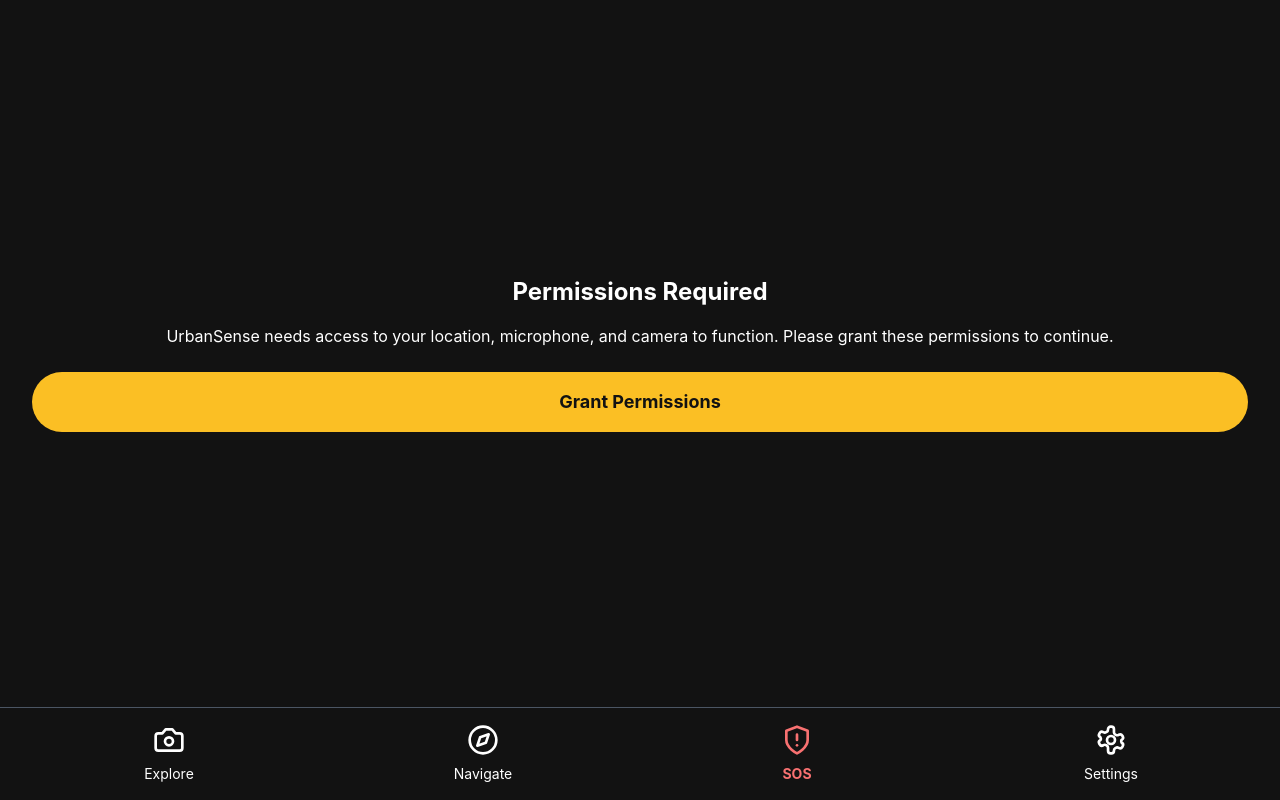
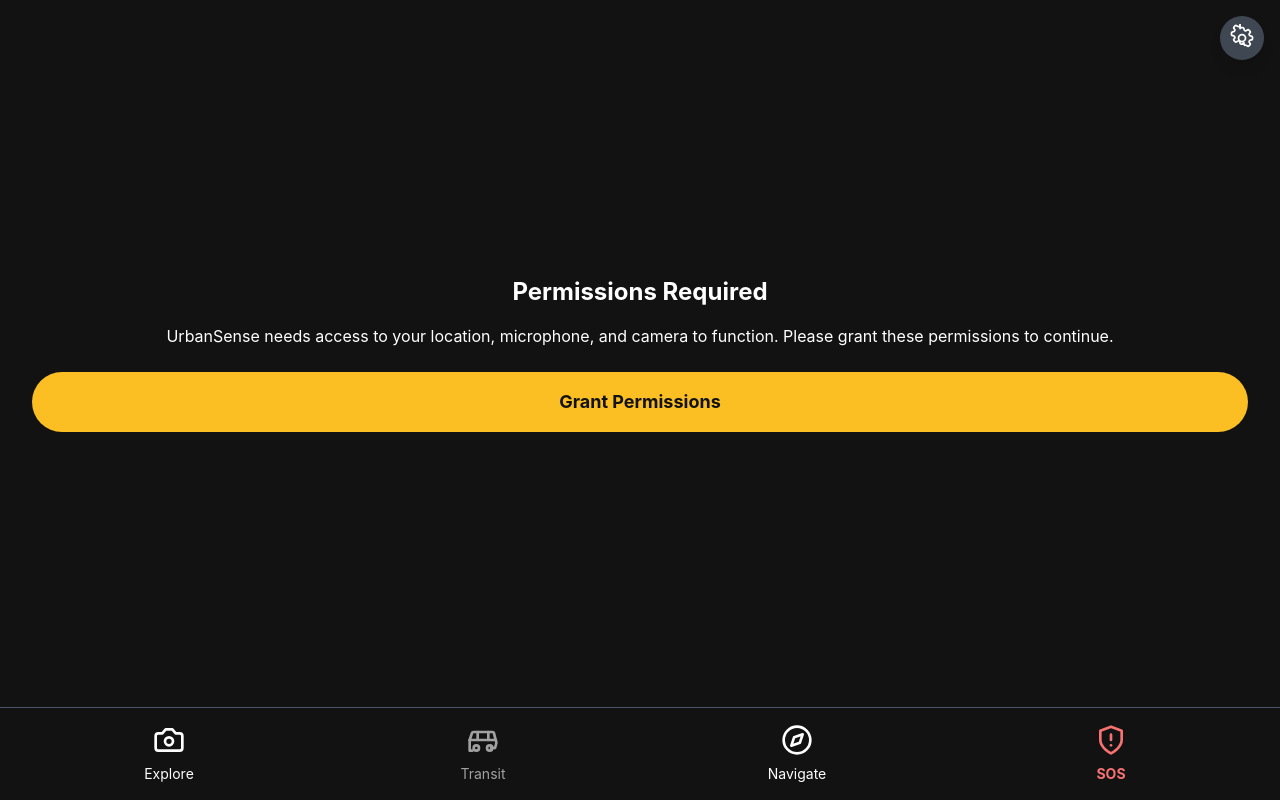
Before and after one commit to parulbhatnagar/UrbanSense, a React (Vite) app: page / in a window 1280 px wide. Built offline with nearby package versions, Linux system fonts and the light colour scheme.

Commit message:
corrected settings and added transit dummy

```diff
--- a/src/App.tsx
+++ b/src/App.tsx
@@ -394,11 +394,23 @@
 
   return (
     <main className="flex flex-col h-screen bg-brand-dark text-brand-light font-sans" aria-live="assertive">
+      {/* Fixed settings button in top-right corner */}
+      <div className="fixed top-4 right-4 z-50">
+        <button
+          onClick={() => setViewState(ViewState.Settings)}
+          className="bg-brand-gray/80 hover:bg-brand-gray/90 p-2 rounded-full shadow-lg"
+          aria-label="Open settings"
+        >
+          <svg xmlns="http://www.w3.org/2000/svg" fill="none" viewBox="0 0 24 24" strokeWidth={1.5} stroke="currentColor" className="w-7 h-7">
+            <path strokeLinecap="round" strokeLinejoin="round" d="M10.343 3.94c.09-.542.56-.94 1.11-.94h1.093c.55 0 1.02.398 1.11.94l.149.894c.07.424.384.764.78.93.398.164.855.142 1.205-.108l.737-.527a1.125 1.125 0 011.45.12l.773.774c.39.389.44 1.002.12 1.45l-.527.737c-.25.35-.272.806-.107 1.204.165.397.505.71.93.78l.893.15c.543.09.94.56.94 1.109v1.094c0 .55-.397 1.02-.94 1.11l-.893.149c-.425.07-.765.383-.93.78-.165.398-.143.854.107 1.204l.527.738c.32.447.269 1.06-.12 1.45l-.774.773a1.125 1.125 0 01-1.449.12l-.738-.527c-.35-.25-.807-.272-1.204-.107-.397.165-.71-.505-.78-.929l-.15-.894c-.09-.542-.56-.94-1.109.94h-1.094c-.55 0-1.019-.398-1.11-.94l-.148-.894c-.071-.424-.384-.764-.781-.93-.398-.164-.854-.142-1.204.108l-.738.527c-.447.32-1.06.269-1.45-.12l-.773-.774a1.125 1.125 0 01-.12-1.45l.527-.737c.25-.35.273-.806.108-1.204-.165-.397-.505-.71-.929-.78l-.894-.15c-.542-.09-.94-.56-.94-1.109v-1.094c0-.55.398-1.02.94-1.11l.894-.149c.424-.07.764-.383.929-.78.165-.398.142-.854-.108-1.204l-.527-.738a1.125 1.125 0 01.12-1.45l.774-.773a1.125 1.125 0 011.45-.12l.737.527c.35.25.807.272 1.204.107.397-.165.71-.505.78-.929l.149-.894z" />
+            <path strokeLinecap="round" strokeLinejoin="round" d="M15 12a3 3 0 11-6 0 3 3 0 016 0z" />
+          </svg>
+        </button>
+      </div>
       <div className="flex-grow flex flex-col">{renderContent()}</div>
       {showFooter && (
          <AppFooter
           onExploreClick={handleStartExplore}
-          onSettingsClick={() => setViewState(ViewState.Settings)}
           onNavigateClick={handleStartNavigation}
           onSosClick={handleTriggerSos}
         />
--- a/src/components/AppFooter.tsx
+++ b/src/components/AppFooter.tsx
@@ -1,16 +1,19 @@
 import React from 'react';
-import { CameraIcon, CompassIcon, ShieldAlertIcon, SettingsIcon } from './icons';
+import { CameraIcon, CompassIcon, ShieldAlertIcon, SettingsIcon, BusIcon } from './icons';
 
 const AppFooter: React.FC<{
   onExploreClick: () => void;
-  onSettingsClick: () => void;
   onNavigateClick: () => void;
   onSosClick: () => void;
-}> = ({ onExploreClick, onSettingsClick, onNavigateClick, onSosClick }) => (
+}> = ({ onExploreClick, onNavigateClick, onSosClick }) => (
    <footer className="grid grid-cols-4 gap-2 w-full p-4 border-t border-brand-gray">
      <button onClick={onExploreClick} className="flex flex-col items-center justify-center space-y-2 text-brand-light" aria-label="Explore surroundings">
        <CameraIcon className="w-8 h-8"/>
        <span className="text-sm">Explore</span>
+     </button>
+     <button disabled className="flex flex-col items-center justify-center space-y-2 text-brand-light opacity-60 cursor-not-allowed" aria-label="Transit (coming soon)">
+       <BusIcon className="w-8 h-8" />
+       <span className="text-sm">Transit</span>
      </button>
      <button onClick={onNavigateClick} className="flex flex-col items-center justify-center space-y-2 text-brand-light" aria-label="Navigate to a destination">
        <CompassIcon className="w-8 h-8"/>
@@ -20,10 +23,6 @@
        <ShieldAlertIcon className="w-8 h-8"/>
        <span className="text-sm font-bold">SOS</span>
      </button>
-    <button onClick={onSettingsClick} className="flex flex-col items-center justify-center space-y-2 text-brand-light">
-      <SettingsIcon className="w-8 h-8"/>
-      <span className="text-sm">Settings</span>
-    </button>
    </footer>
 );
 
--- a/src/components/SettingsView.tsx
+++ b/src/components/SettingsView.tsx
@@ -31,6 +31,7 @@
       </button>
       <h1 className="text-2xl font-bold">Settings</h1>
     </div>
+    <div className="flex flex-col gap-2">
       <div className="flex items-center justify-between bg-brand-gray/20 p-4 rounded-lg mb-4">
         <label htmlFor="voice-toggle" className="text-lg">Enable Voice Commands</label>
         <button
@@ -43,9 +44,10 @@
           <span className={`${voiceEnabled ? 'translate-x-6' : 'translate-x-1'} inline-block w-4 h-4 transform bg-white rounded-full transition-transform`}/>
         </button>
       </div>
-    <div className="flex items-center justify-between mt-6">
-      <span className="text-lg font-medium">Mock Data Mode</span>
+      <div className="flex items-center justify-between bg-brand-gray/20 p-4 rounded-lg mb-1">
+        <label htmlFor="mock-toggle" className="text-lg">Mock Data Mode</label>
         <button
+          id="mock-toggle"
           role="switch"
           aria-checked={mockDataMode}
           onClick={() => onMockDataModeToggle(!mockDataMode)}
@@ -54,9 +56,11 @@
           <span className={`${mockDataMode ? 'translate-x-6' : 'translate-x-1'} inline-block w-4 h-4 transform bg-white rounded-full transition-transform`}/>
         </button>
       </div>
-    <p className="text-xs text-gray-500 mt-1">Enable to simulate navigation and explore features for demo or POC. When enabled, the app will use mock data for navigation and scene descriptions.</p>
+      <p className="text-xs text-gray-500 ml-1 mb-4">Enable to simulate navigation and explore features for demo or POC. When enabled, the app will use mock data for navigation and scene descriptions.</p>
+    </div>
     <div className="mt-8">
-      <label className="block text-sm font-medium mb-1 text-black">SOS Contact Name</label>
+      <h2 className="text-lg font-semibold mb-2 text-brand-light">SOS Contact</h2>
+      <label className="block text-sm font-medium mb-1 text-brand-light">Name</label>
       <input
         type="text"
         value={sosContactName}
@@ -66,7 +70,7 @@
       />
     </div>
     <div className="mt-4">
-      <label className="block text-sm font-medium mb-1 text-black">SOS Contact Number</label>
+      <label className="block text-sm font-medium mb-1 text-brand-light">Number</label>
       <input
         type="tel"
         value={sosContactNumber}
```
Lines whose indentation alone changed are shown as unchanged.
